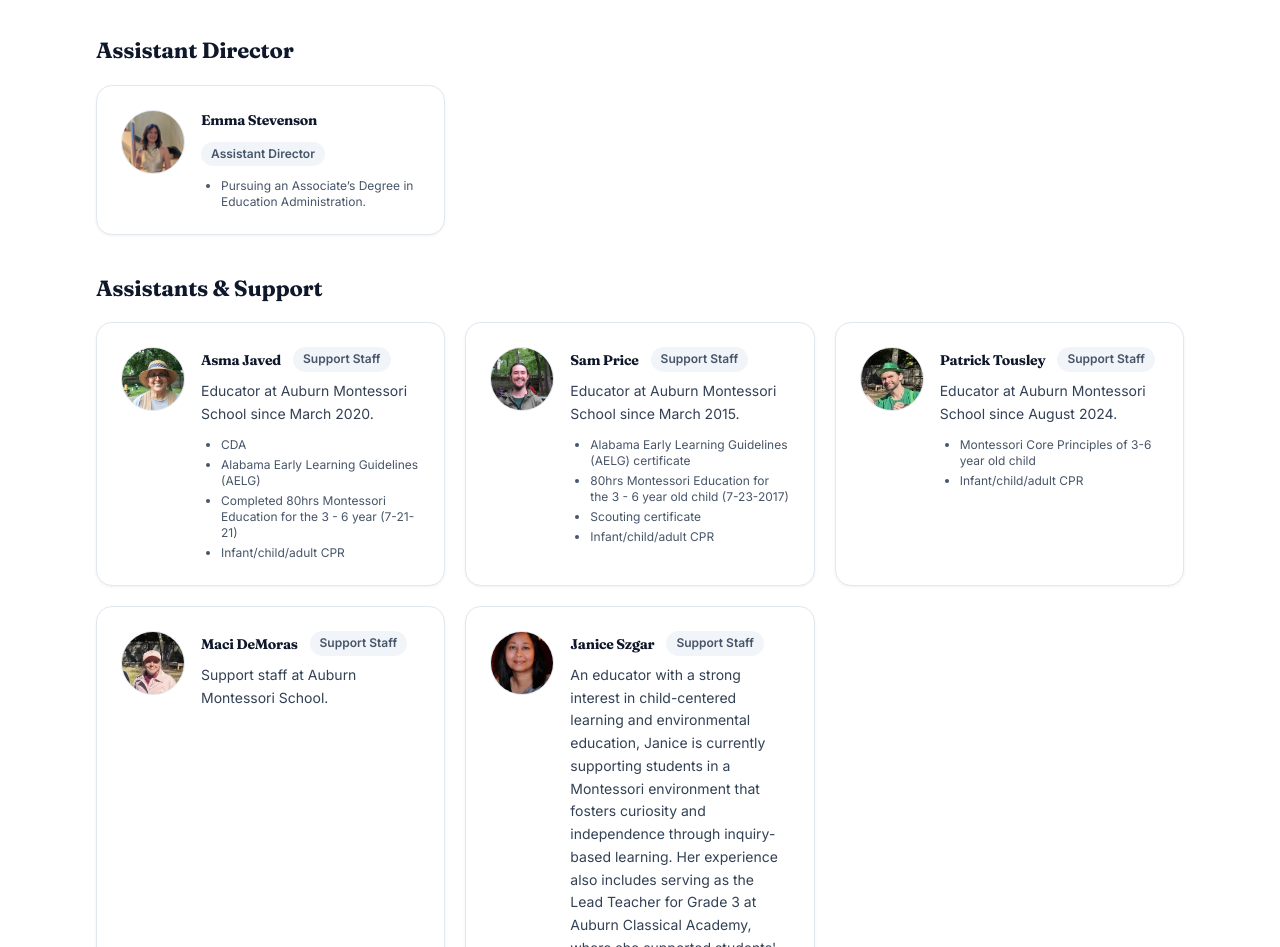
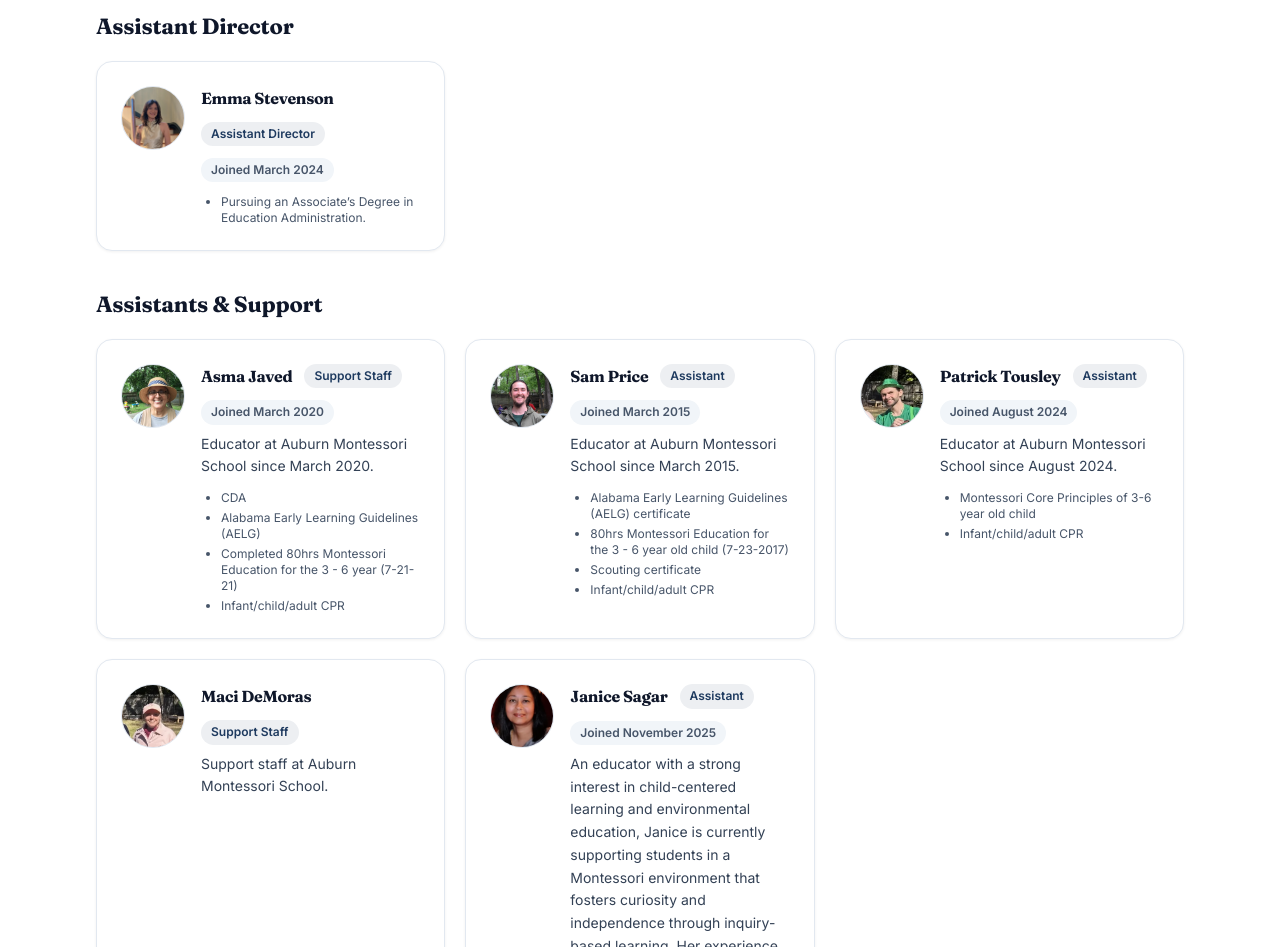
Before and after one commit to DeliciousHouse/auburn-montessori-website, an Astro site: page /educators in a window 1280 px wide. Shown: the part 1669-2616 px from the top of the page. Built offline with nearby package versions, Linux system fonts and the light colour scheme; Astro itself is replaced by a stand-in of ours.

Commit message:
feat(educators): finalize janice naming and support section formatting
Rename Janice profile/image references to Sagar, keep assistants and support grouping aligned with role values, and surface consistent role/join badges across educator cards.

```diff
--- a/src/data/educators.json
+++ b/src/data/educators.json
@@ -5,7 +5,6 @@
       "name": "Charlene Kam",
       "role": "Founder / Director / Lead Educator",
       "since": "Joined August 1997",
-      "preferredName": "Charlene",
       "photo": { "src": "/images/educators/charlene-kam.webp", "alt": "Charlene Kam" },
       "education": [
         "B.A. Chemistry (minor in Biology and Secondary Education), University of Miami (1993)",
@@ -70,7 +69,7 @@
     },
     {
       "name": "Sam Price",
-      "role": "Support Staff",
+      "role": "Assistant",
       "since": "Joined March 2015",
       "photo": { "src": "/images/educators/sam-price.webp", "alt": "Sam Price" },
       "education": [
@@ -88,7 +87,7 @@
     },
     {
       "name": "Patrick Tousley",
-      "role": "Support Staff",
+      "role": "Assistant",
       "since": "Joined August 2024",
       "photo": { "src": "/images/educators/patrick-tousley.webp", "alt": "Patrick Tousley" },
       "education": [
@@ -118,10 +117,10 @@
       "bio": [ "Support staff at Auburn Montessori School." ]
     },
     {
-      "name": "Janice Szgar",
-      "role": "Support Staff",
+      "name": "Janice Sagar",
+      "role": "Assistant",
       "since": "Joined November 2025",
-      "photo": { "src": "/images/educators/janice-segar.webp", "alt": "Janice Szgar" },
+      "photo": { "src": "/images/educators/janice-sagar.webp", "alt": "Janice Sagar" },
       "education": [
         "Master of Public Administration (MPA)",
         "Pursuing a PhD in EFLT (Educational Foundations, Leadership, and Technology) at Auburn University"
--- a/src/pages/educators.astro
+++ b/src/pages/educators.astro
@@ -16,8 +16,8 @@ const assistantDirectors = educators.filter((e) =>
 const guides = educators.filter((e) =>
   e.role === 'Educator'
 );
-const support = educators.filter((e) =>
-  e.role === 'Support Staff'
+const assistantsAndSupport = educators.filter((e) =>
+  e.role === 'Assistant' || e.role === 'Support Staff'
 );
 
 const getInitials = (name: string) =>
@@ -162,7 +162,8 @@ const getInitials = (name: string) =>
 
                   <div class="min-w-0 flex-1">
                     <div class="flex flex-wrap items-center gap-3">
-                      <h3 class="text-sm font-bold" style="color: var(--color-neutral-900);">{e.name}</h3>
+                      <h3 class="text-base font-bold" style="color: var(--color-neutral-900);">{e.name}</h3>
+                      <span class="badge badge-brand">{e.role}</span>
                       {e.since ? <span class="badge">{e.since}</span> : null}
                     </div>
 
@@ -224,8 +225,9 @@ const getInitials = (name: string) =>
 
                   <div class="min-w-0 flex-1">
                     <div class="flex flex-wrap items-center gap-3">
-                      <h3 class="text-sm font-bold" style="color: var(--color-neutral-900);">{e.name}</h3>
-                      <span class="badge">{e.role}</span>
+                      <h3 class="text-base font-bold" style="color: var(--color-neutral-900);">{e.name}</h3>
+                      <span class="badge badge-brand">{e.role}</span>
+                      {e.since ? <span class="badge">{e.since}</span> : null}
                     </div>
                     {e.bio?.length ? (
                       <p class="mt-2 text-sm leading-relaxed" style="color: var(--color-neutral-700);">{e.bio.join(' ')}</p>
@@ -243,11 +245,11 @@ const getInitials = (name: string) =>
         </div>
       )}
 
-      {support.length > 0 && (
+      {assistantsAndSupport.length > 0 && (
         <div class="mt-10">
           <h2 id="assistants-support" class="section-heading">Assistants &amp; Support</h2>
           <div class="mt-5 grid gap-5 md:grid-cols-2 lg:grid-cols-3">
-            {support.map((e) => (
+            {assistantsAndSupport.map((e) => (
               <article class="card card-body">
                 <div class="flex flex-col gap-4 sm:flex-row sm:items-start">
                   <div class="shrink-0">
@@ -275,8 +277,9 @@ const getInitials = (name: string) =>
 
                   <div class="min-w-0 flex-1">
                     <div class="flex flex-wrap items-center gap-3">
-                      <h3 class="text-sm font-bold" style="color: var(--color-neutral-900);">{e.name}</h3>
-                      <span class="badge">{e.role}</span>
+                      <h3 class="text-base font-bold" style="color: var(--color-neutral-900);">{e.name}</h3>
+                      <span class="badge badge-brand">{e.role}</span>
+                      {e.since ? <span class="badge">{e.since}</span> : null}
                     </div>
                     {e.bio?.length ? (
                       <p class="mt-2 text-sm leading-relaxed" style="color: var(--color-neutral-700);">{e.bio.join(' ')}</p>
```
Also changed, not shown: public/images/educators/janice-sagar.webp (renamed from public/images/educators/janice-segar.webp).
